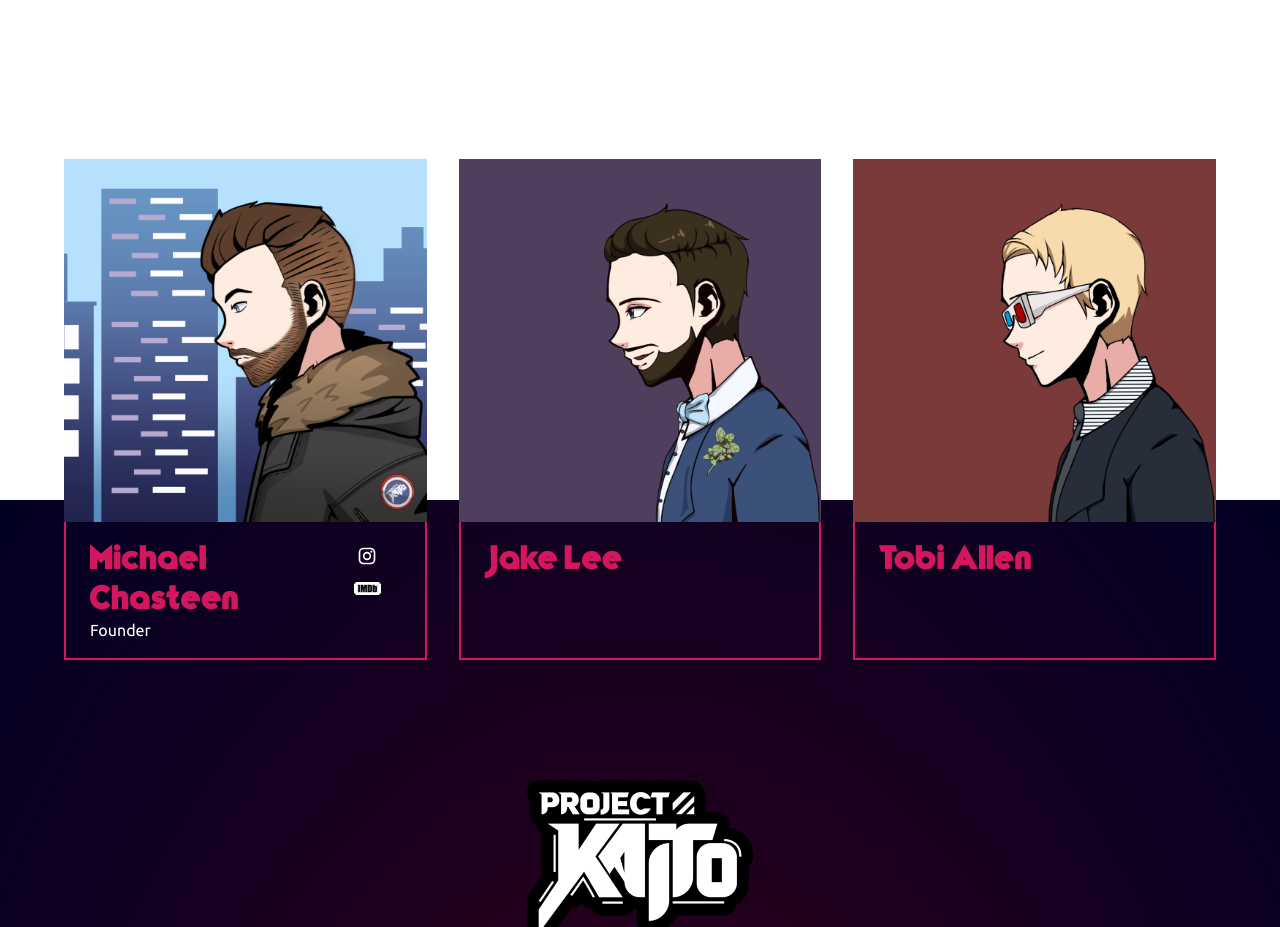
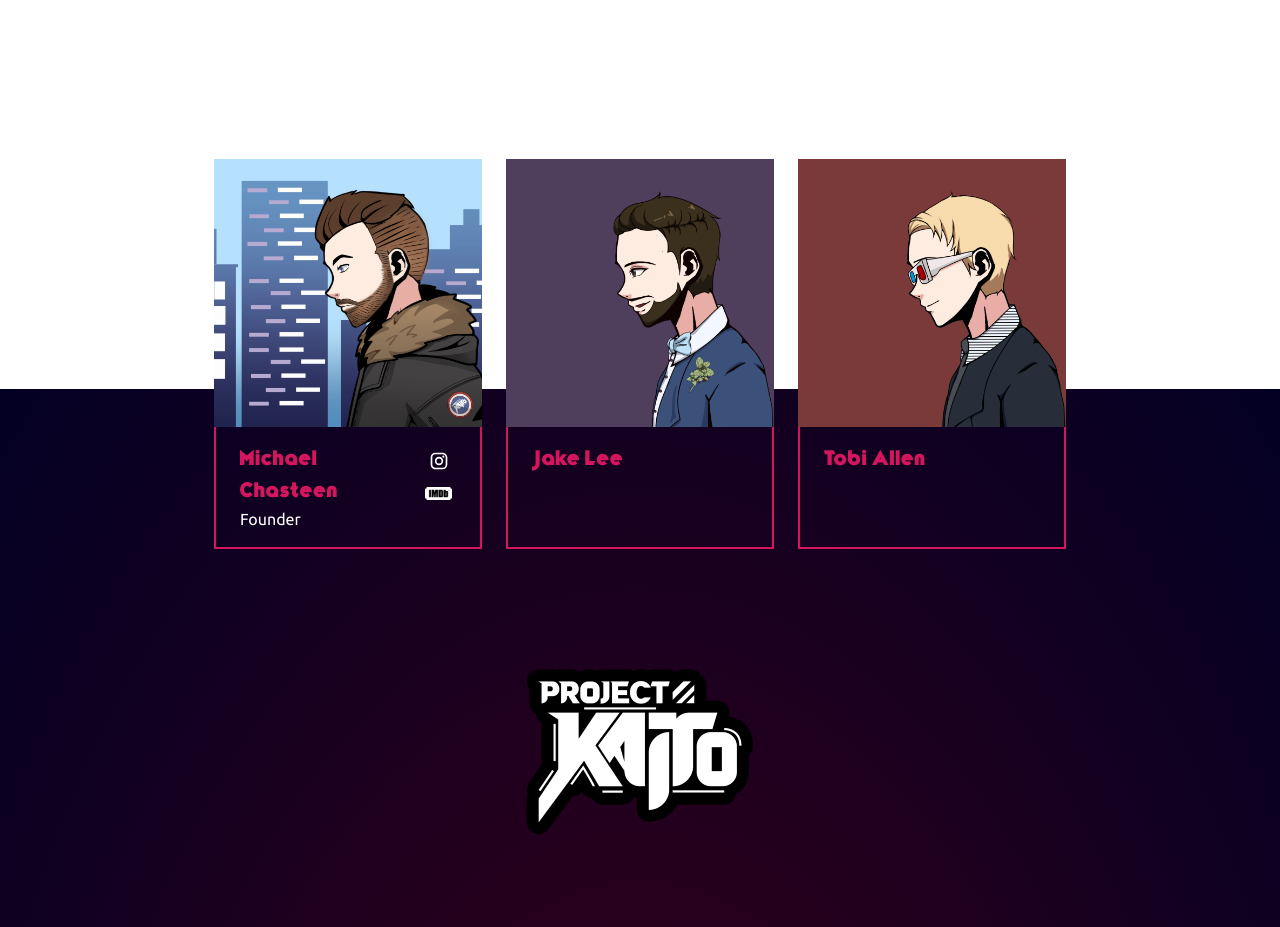
Before and after one commit to projectkaito/kaito-landing, a React (Create React App) app: page / in a window 1280 px wide. Shown: the part 2840-3767 px from the top of the page. Built offline with nearby package versions, Linux system fonts and the light colour scheme.

Commit message:
Team members update

```diff
--- a/src/components/TeamMemberCard/TeamMemberCard.tsx
+++ b/src/components/TeamMemberCard/TeamMemberCard.tsx
@@ -26,6 +26,7 @@ const useStyles = makeStyles((theme: Theme) => ({
   contentContainer: {
     border: `2px solid ${theme.palette.primary.main}`,
     padding: "16px 24px",
+    paddingRight: 10,
     borderTop: "0px",
     display: "flex",
     justifyContent: "space-between",
@@ -61,7 +62,7 @@ const TeamMemberCard: React.FC<Props> = ({ image, name, designation, instagram,
       <img src={image} alt="" className={classes.img} />
       <div className={classes.contentContainer}>
         <div className={classes.contentWrapper}>
-          <Typography variant="h4" color="primary" align="left" className={classes.title}>
+          <Typography variant="h6" color="primary" align="left" className={classes.title}>
             {name}
           </Typography>
           <Typography>{designation}</Typography>
--- a/src/pages/Home/components/TeamMembers.tsx
+++ b/src/pages/Home/components/TeamMembers.tsx
@@ -19,8 +19,8 @@ const TeamMembers: React.FC<Props> = () => {
 
   return (
     <div className={classes.root}>
-      <Container style={{ maxWidth: 1200 }}>
-        <Grid container spacing={4}>
+      <Container maxWidth="md">
+        <Grid container spacing={3}>
           <Grid item xs={12} sm={6} md={4}>
             <TeamMemberCard
               image={Kaito}
```
